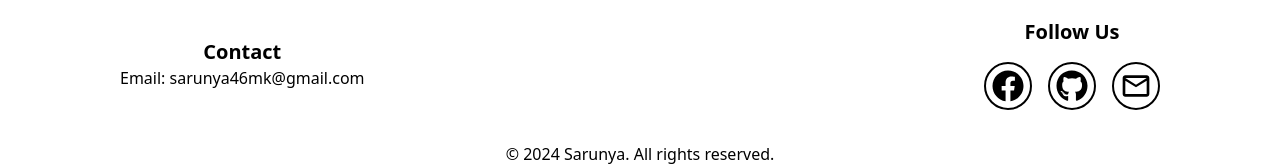
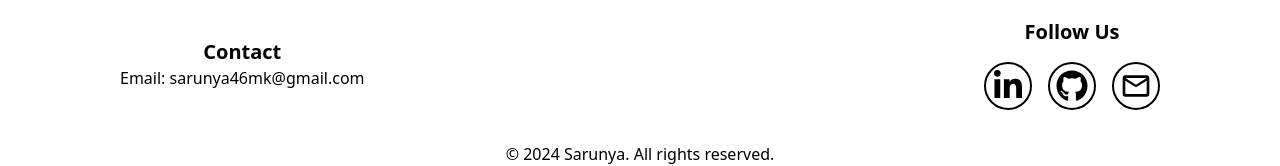
Before and after one commit to Sarunyamk/My_Portfolio_client, a React (Vite) app: page / in a window 1280 px wide. Shown: the part 3703-3869 px from the top of the page. Built offline with nearby package versions, Linux system fonts and the light colour scheme.

Commit message:
edit port

```diff
--- a/src/components/Footer.jsx
+++ b/src/components/Footer.jsx
@@ -2,6 +2,7 @@ import React from 'react'
 import { FaFacebook, FaGithub } from "react-icons/fa";
 import { MdOutlineEmail } from "react-icons/md";
 import { useAppStore } from '../store/AppStore';
+import { FaLinkedinIn } from "react-icons/fa6";
 
 export default function Footer() {
     const { darkMode } = useAppStore();
@@ -17,7 +18,7 @@ export default function Footer() {
                         <h1 className='font-head mb-4'>Follow Us</h1>
                         <div className='flex gap-4 justify-center'>
                             <div className={`border-2 w-12 h-12 ${darkMode ? 'border-white' : 'border-black'} p-2 rounded-full flex justify-center items-center`}>
-                                <a href="https://www.facebook.com/miksun.nomore" target='_blank'><FaFacebook className='w-8 h-8 hover:text-blue-700' /></a>
+                                <a href="https://www.linkedin.com/in/sarunya-vajapattana-7b5a33339" target='_blank'><FaLinkedinIn className='w-8 h-8 hover:text-blue-700' /></a>
                             </div>
                             <div className={`border-2 w-12 h-12 ${darkMode ? 'border-white' : 'border-black'} p-2 rounded-full flex justify-center items-center`}>
                                 <a href="https://github.com/Sarunyamk" target='_blank'><FaGithub className='w-8 h-8 hover:text-black' /></a>
--- a/src/components/SendEmail.jsx
+++ b/src/components/SendEmail.jsx
@@ -29,7 +29,7 @@ export default function SendEmail() {
         }
         setLoading(true);
         try {
-            const resp = await axios.post("http://localhost:3001/send-email", input);
+            const resp = await axios.post("https://my-portfolio-server-btua.onrender.com/send-email", input);
             toast.success(resp.data.message);
             setInput({ email: "", name: "", subject: "", message: "" });
         } catch (error) {
```
Also changed, not shown: 1 other file (tests, documents, lock files or other folders).
